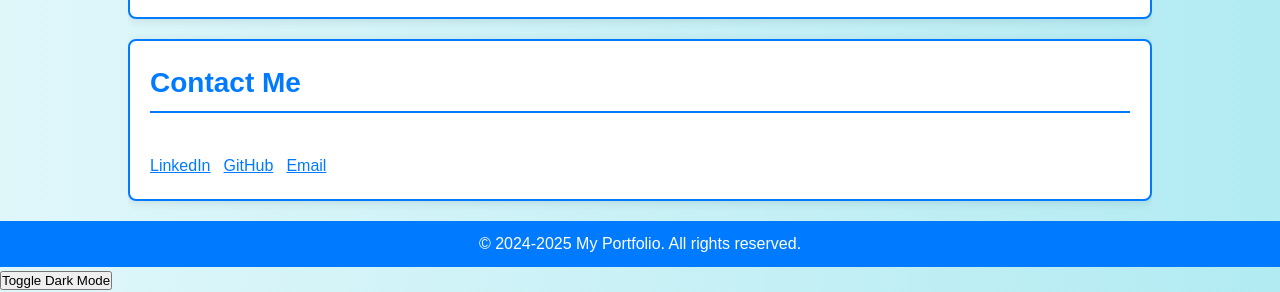
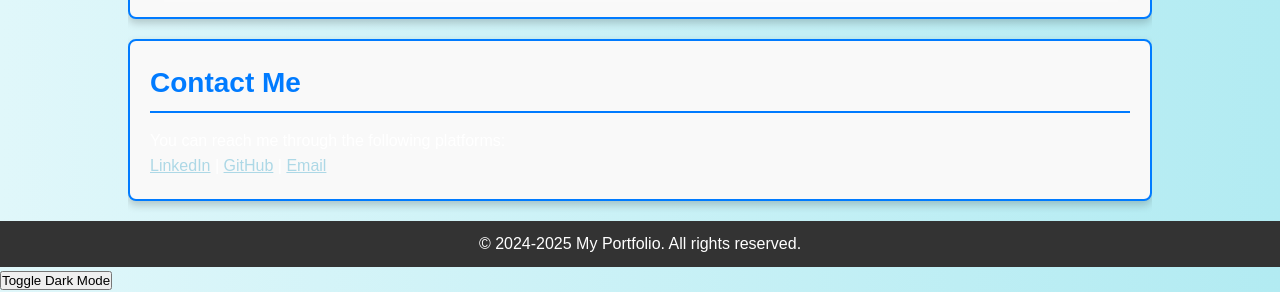
Before and after one commit to Karan-Kirpalani/my-website, a plain HTML site: page index.html in a window 1280 px wide. Both pictures are taken after a click on the button "Toggle Dark Mode". Shown: the part 1325-1617 px from the top of the page. Drawn offline with Linux system fonts and the light colour scheme.

Commit message:
Update index.html

```diff
--- a/index.html
+++ b/index.html
@@ -5,6 +5,45 @@
     <meta name="viewport" content="width=device-width, initial-scale=1.0">
     <link rel="stylesheet" href="style.css">
     <title>My Portfolio</title>
+    <style>
+        body {
+            background-color: white;
+            color: black;
+            transition: background-color 0.5s, color 0.5s;
+        }
+        body.dark-mode {
+            background-color: black;
+            color: white;
+        }
+        header, footer {
+            transition: background-color 0.5s, color 0.5s;
+        }
+        header.dark-mode, footer.dark-mode {
+            background-color: #333;
+            color: white;
+        }
+        a {
+            color: blue;
+            transition: color 0.5s;
+        }
+        a.dark-mode {
+            color: lightblue;
+        }
+        .section {
+            background-color: #f9f9f9;
+            transition: background-color 0.5s;
+        }
+        .section.dark-mode {
+            background-color: #444;
+        }
+        .box-shadow {
+            box-shadow: 0 4px 8px rgba(0, 0, 0, 0.2);
+            transition: box-shadow 0.5s;
+        }
+        .box-shadow.dark-mode {
+            box-shadow: 0 4px 8px rgba(255, 255, 255, 0.2);
+        }
+    </style>
 </head>
 <body>
     <header class="navbar">
@@ -45,7 +84,7 @@
                     <li class="projects-section li box-shadow">
                         <strong class="important">Project 2:</strong> Python Text Adventure Game
                         <p>Create a text-based adventure game where players navigate through different rooms, solve puzzles, and face challenges. This game will use Python's input() function to include multiple choices, decision branches, and a story-driven experience. At the end, there is a fun ASCII drawing!</p>
-                        <p><strong>Skills Covered:</strong> Functions, loops, conditionals, object-oriented programming (OOP), and basic file handling for saving game progress.</p>
+                        <p><strong>Skills Covered:</strong> Functions, loops, conditionals , object-oriented programming (OOP), and basic file handling for saving game progress.</p>
                         <img src="https://raw.githubusercontent.com/Karan-Kirpalani/my-website/main/images/pythongame.png" alt="Python Game" class="project-image" />
                     </li>
                 </ul>
@@ -58,7 +97,7 @@
                 <p>You can reach me through the following platforms:</p>
                 <p>
                     <a href="https://www.linkedin.com/in/karan-kirpalani-7a44b4330" class="text-blue-400 hover:underline">LinkedIn</a> |
-                    <a href="https://github.com/Karan-Kirpalani/" class="text-blue-400 hover :underline">GitHub</a> |
+                    <a href="https://github.com/Karan-Kirpalani/" class="text-blue-400 hover:underline">GitHub</a> |
                     <a href="mailto:karanworldforever@gmail.com" class="text-blue-400 hover:underline">Email</a>
                 </p>
             </div>
@@ -72,22 +111,21 @@
     <script src="script.js"></script>
     <button id="toggle-dark-mode">Toggle Dark Mode</button>
 
-<style>
-  body {
-    background-color: white;
-    color: black;
-    transition: background-color 0.5s, color 0.5s;
-  }
-  body.dark-mode {
-    background-color: black;
-    color: white;
-  }
-</style>
-
     <script>
         const toggleButton = document.getElementById('toggle-dark-mode');
         toggleButton.addEventListener('click', () => {
             document.body.classList.toggle('dark-mode');
+            document.querySelector('header').classList.toggle('dark-mode');
+            document.querySelector('footer').classList.toggle('dark-mode');
+            document.querySelectorAll('a').forEach(link => {
+                link.classList.toggle('dark-mode');
+            });
+            document.querySelectorAll('.section').forEach(section => {
+                section.classList.toggle('dark-mode');
+            });
+            document.querySelectorAll('.box-shadow').forEach(box => {
+                box.classList.toggle('dark-mode');
+            });
         });
     </script>
 </body>
```
Lines whose indentation alone changed are shown as unchanged.
